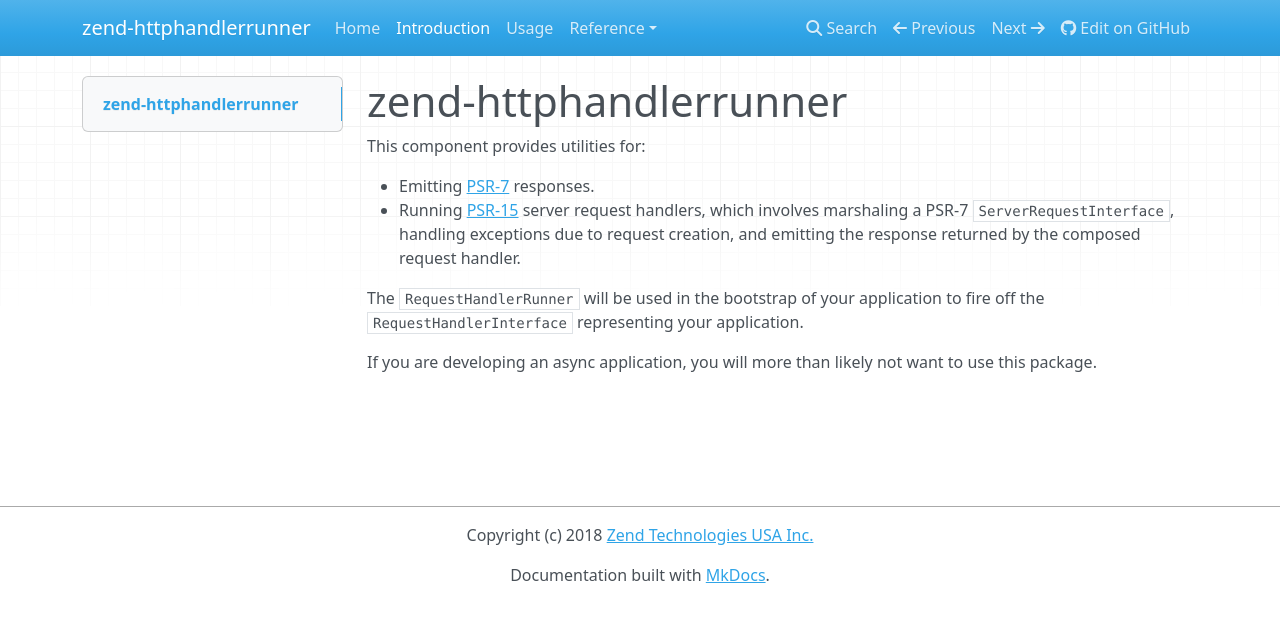
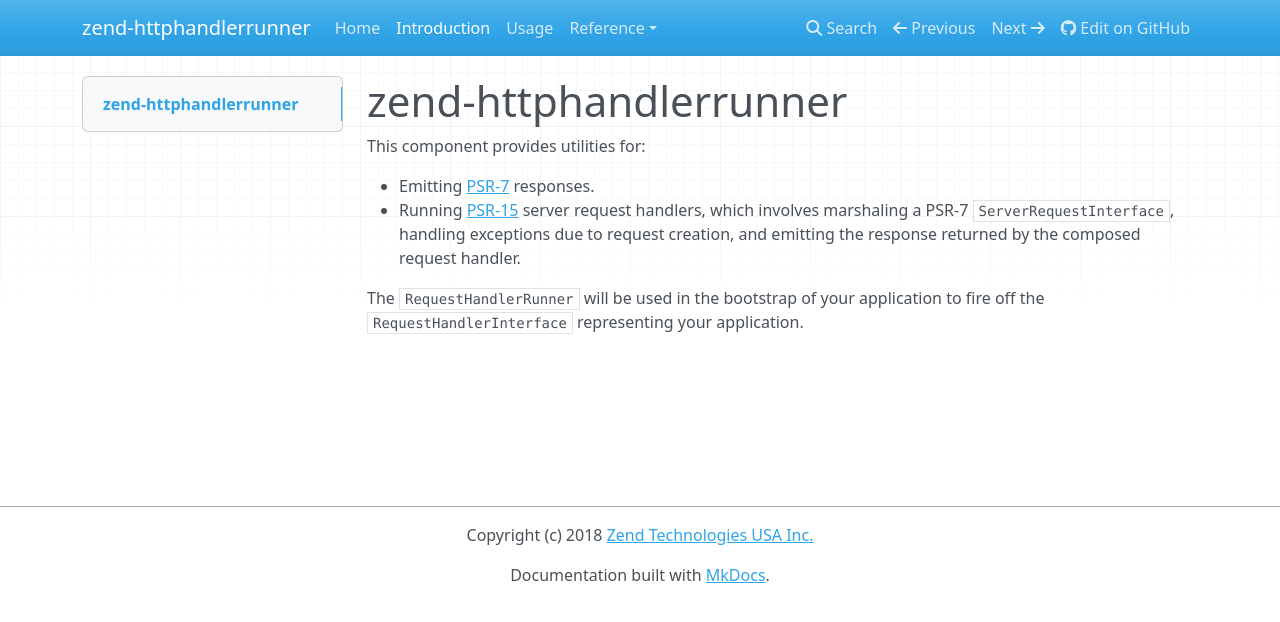
Before and after one commit to laminas/laminas-httphandlerrunner, an MkDocs documentation site: the page built from docs/book/intro.md, in a window 1280 px wide. Shown: the top 622 px of the page. Built offline with MkDocs 1.6.1, drawn with Linux system fonts in a browser that asks for light colours; nearby versions of some CDN libraries; old or Windows-style settings are respelled for this version of MkDocs.

Commit message:
Removes verbiage about unsuitability for async apps
It's not entirely true, particularly if you build the runner and
emitters at runtime. An emitter could potentially write to an async
promise and/or I/O stream.

```diff
--- a/docs/book/intro.md
+++ b/docs/book/intro.md
@@ -10,6 +10,3 @@ This component provides  utilities for:
 
 The `RequestHandlerRunner` will be used in the bootstrap of your application to
 fire off the `RequestHandlerInterface` representing your application.
-
-If you are developing an async application, you will more than likely not want
-to use this package.
```
Also changed, not shown: README.md (+0 -3 lines).
